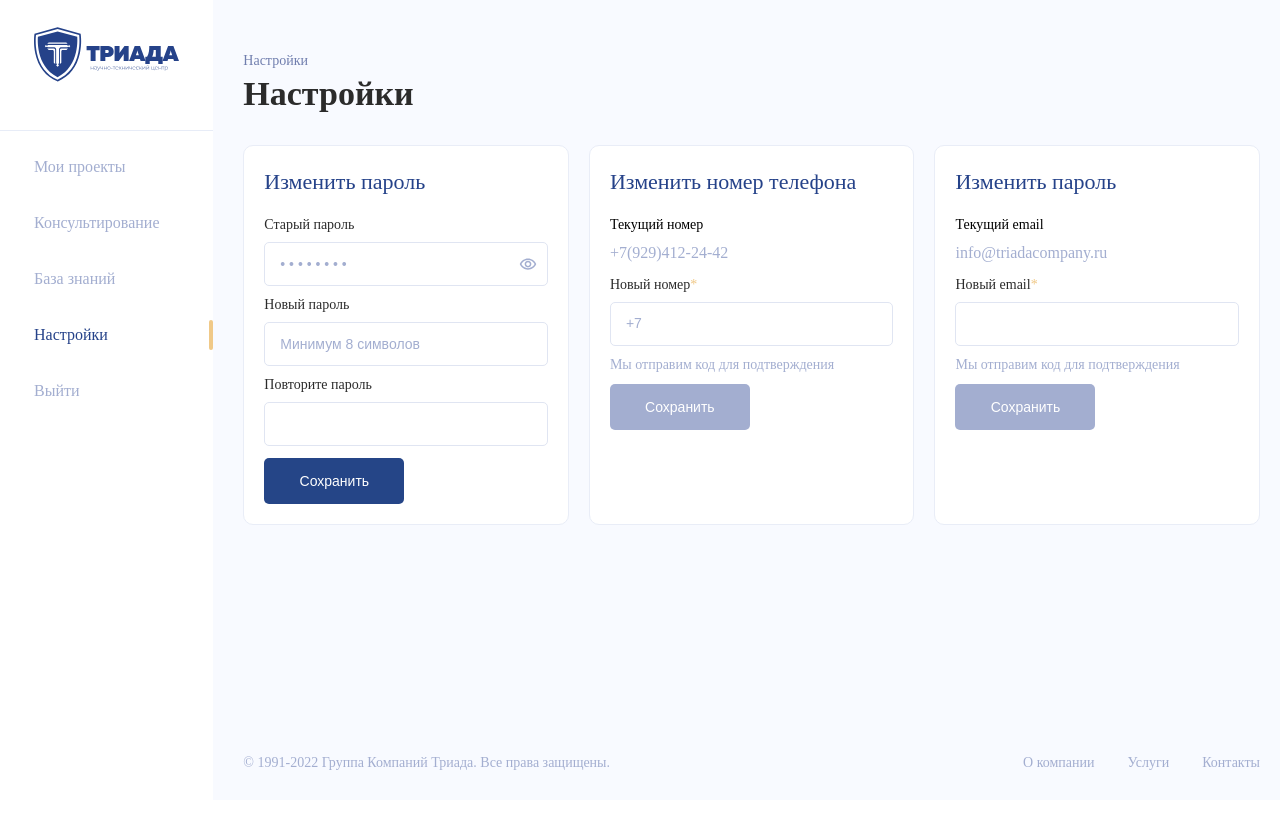
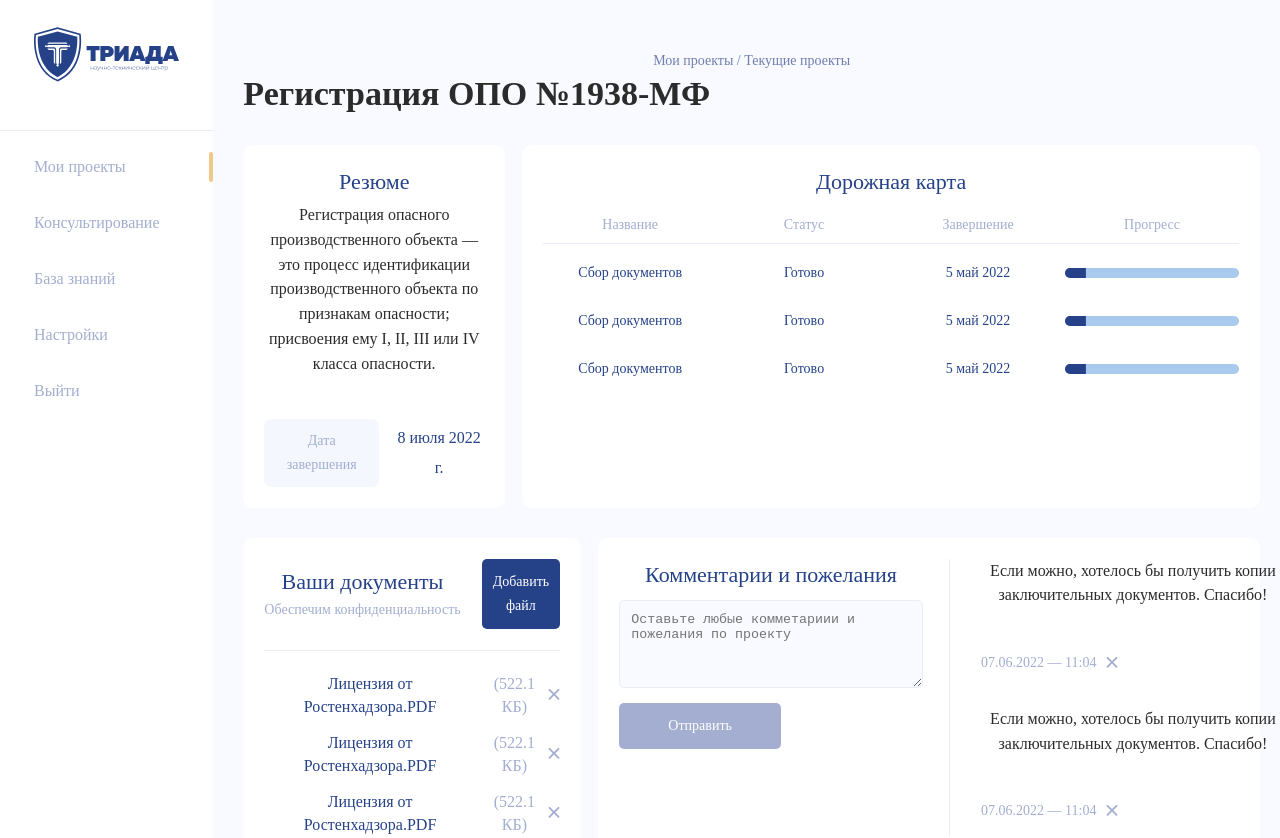
Before and after one commit to Aidrocker77/Triada_lk, a React (Create React App) app: page / in a window 1280 px wide. Shown: the top 838 px of the page. Before the commit the page ends 800 px from the top, so only its background shows below. Built offline with nearby package versions, Linux system fonts and the light colour scheme.

Commit message:
fixed setting page

```diff
--- a/src/index.jsx
+++ b/src/index.jsx
@@ -4,13 +4,10 @@ import { Provider } from 'react-redux'
 import configureStore from './store/index.js';
 import './styles/index.scss';
 import App from './views/App';
-import MyProjects from './views/CurrentProject';
-import SettingsPage from './views/SettingsPage';
-import Authorization from './views/Authorization';
 
 ReactDOM.render(
  <Provider store={configureStore()}>
-  <SettingsPage />
+  <App />
  </Provider>,
  document.getElementById('root')
 );
```
